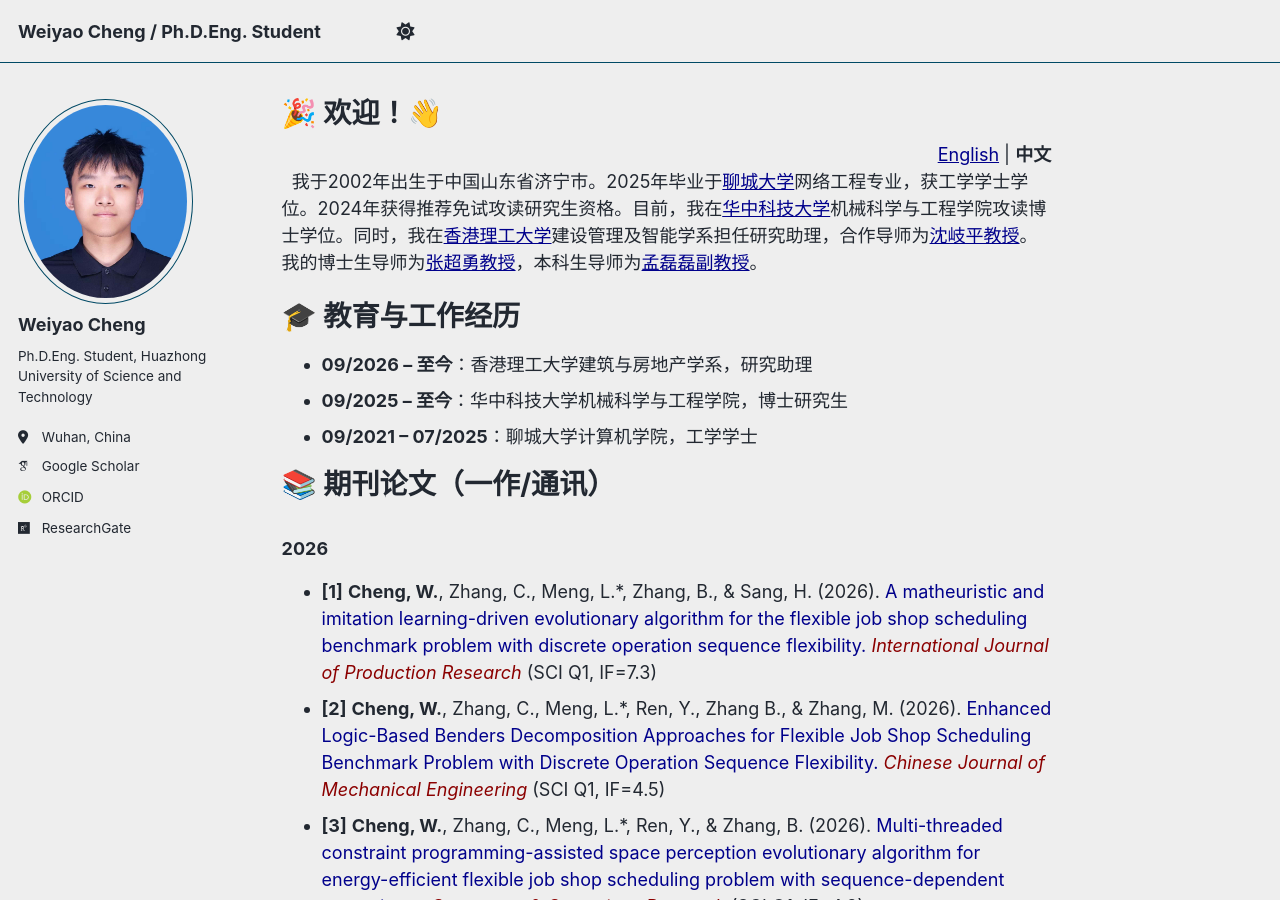
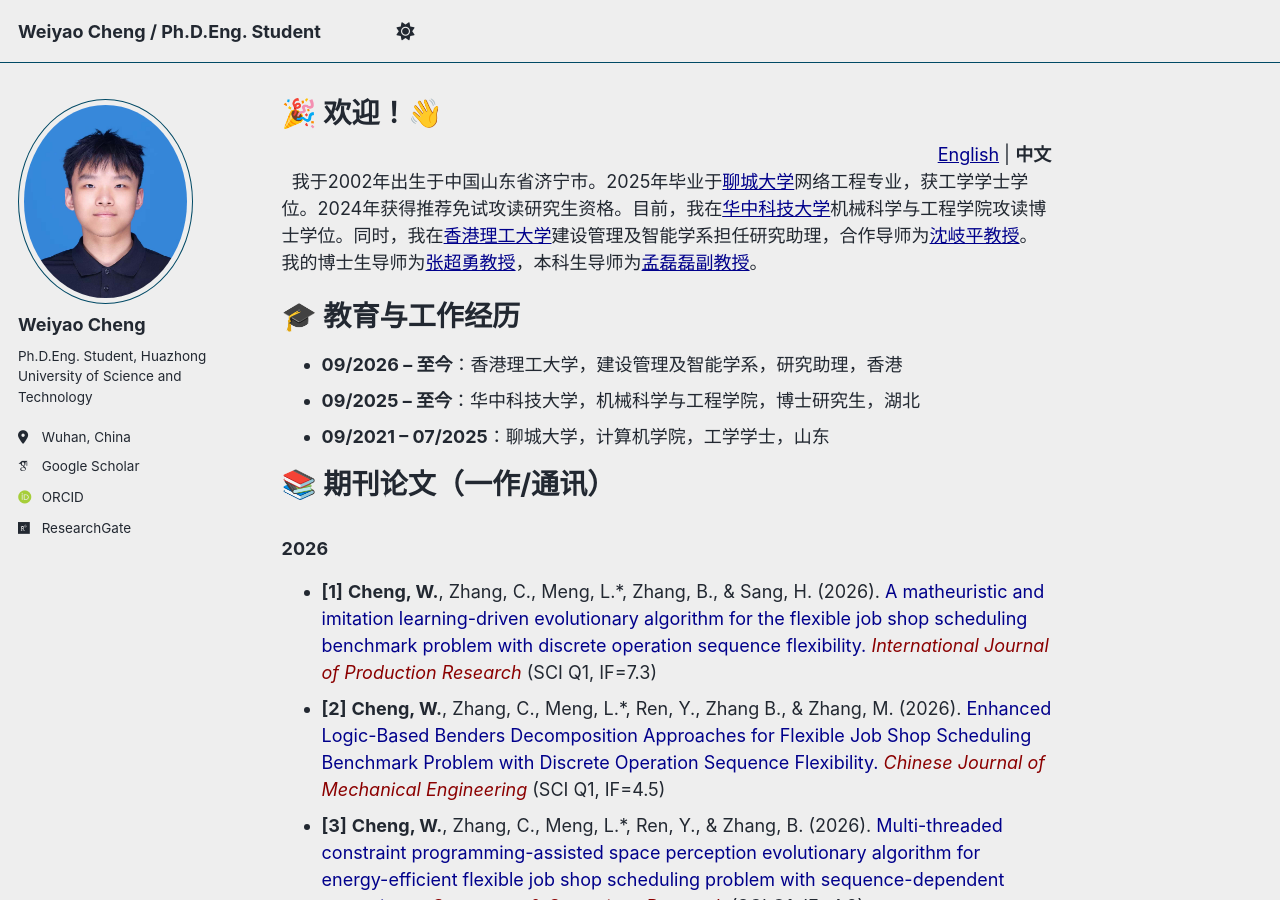
Before and after one commit to cwylcu080903/cwylcu080903.github.io, a Jekyll site: the page built from _pages/about-zh.md, in a window 1280 px wide and 900 px high. Built offline with Jekyll 4.4.1, drawn with Linux system fonts in a browser that asks for light colours; some web fonts are replaced; a script bundle is joined from its source files by our own code; library files that are not in the unit come from our copies.

Commit message:
Update about-zh.md

```diff
--- a/_pages/about-zh.md
+++ b/_pages/about-zh.md
@@ -13,9 +13,9 @@ author_profile: true
 🎓 教育与工作经历
 ======
 
-- **09/2026 – 至今**：香港理工大学建筑与房地产学系，研究助理
-- **09/2025 – 至今**：华中科技大学机械科学与工程学院，博士研究生
-- **09/2021 – 07/2025**：聊城大学计算机学院，工学学士
+- **09/2026 – 至今**：香港理工大学，建设管理及智能学系，研究助理，香港
+- **09/2025 – 至今**：华中科技大学，机械科学与工程学院，博士研究生，湖北
+- **09/2021 – 07/2025**：聊城大学，计算机学院，工学学士，山东
 
 📚 期刊论文（一作/通讯）
 ======
```
